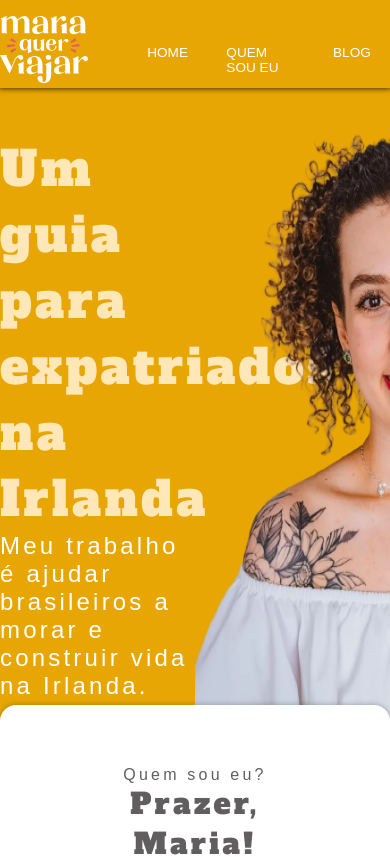
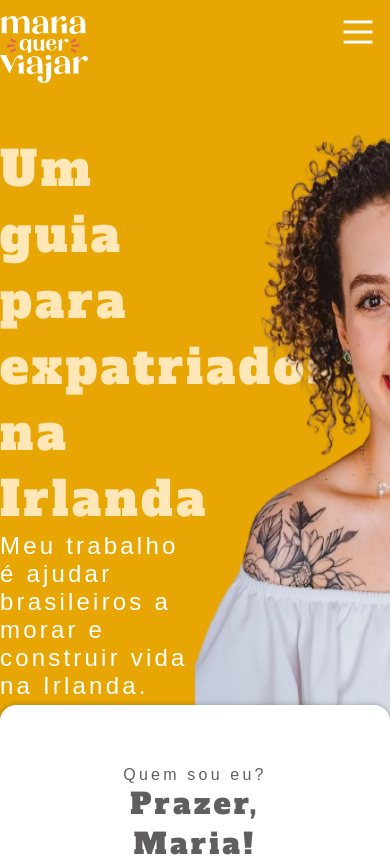
Before and after one commit to sheldonled/mariaquerviajar, a Nuxt app: page / in a window 390 px wide. Shown: the top 857 px of the page. Built offline with nearby package versions, Linux system fonts and the light colour scheme; a web font is replaced by a local one.

Commit message:
Add mobile menu and responsivity

```diff
--- a/assets/scss/variables.scss
+++ b/assets/scss/variables.scss
@@ -7,6 +7,7 @@ $primary-green: #00403f;
 $primary-orange: #f9651d;
 $primary-red: #db4545;
 $text-default-color: #605e5e;
+$text-light-grey: #dbdbdb;
 $text-white-1: #ffe7b8;
 $white: #FFF;
 $transparent-black: rgba(0, 0, 0, 0.2);
--- a/components/Header.vue
+++ b/components/Header.vue
@@ -4,6 +4,19 @@ import LOGO_SVG from "../assets/img/logo.svg";
 export default {
   name: "Header",
   LOGO_SVG,
+  data() {
+    return {
+      isMenuOpen: false,
+    };
+  },
+  methods: {
+    menuToggle() {
+      this.isMenuOpen = !this.isMenuOpen;
+    },
+    closeMenu() {
+      this.isMenuOpen = false;
+    },
+  },
 };
 </script>
 <template>
@@ -14,16 +27,33 @@ export default {
           <img :src="$options.LOGO_SVG" class="logo" />
         </a>
         <nav class="site-main-navigation">
-          <ul class="site-menu">
-            <li class="site-menu-item">
+          <button
+            :class="['site-menu-button', { opened: isMenuOpen }]"
+            @click="menuToggle"
+            aria-label="Main Menu"
+          >
+            <svg viewBox="0 0 100 100">
+              <path
+                class="line line1"
+                d="M 20,29.000046 H 80.000231 C 80.000231,29.000046 94.498839,28.817352 94.532987,66.711331 94.543142,77.980673 90.966081,81.670246 85.259173,81.668997 79.552261,81.667751 75.000211,74.999942 75.000211,74.999942 L 25.000021,25.000058"
+              />
+              <path class="line line2" d="M 20,50 H 80" />
+              <path
+                class="line line3"
+                d="M 20,70.999954 H 80.000231 C 80.000231,70.999954 94.498839,71.182648 94.532987,33.288669 94.543142,22.019327 90.966081,18.329754 85.259173,18.331003 79.552261,18.332249 75.000211,25.000058 75.000211,25.000058 L 25.000021,74.999942"
+              />
+            </svg>
+          </button>
+          <ul :class="['site-menu', { opened: isMenuOpen }]">
+            <li @click="closeMenu" class="site-menu-item">
               <nuxt-link :to="{ path: '/' }">Home</nuxt-link>
             </li>
-            <li class="site-menu-item">
+            <li @click="closeMenu" class="site-menu-item">
               <nuxt-link :to="{ path: '/', hash: '#sobre' }"
                 >Quem Sou Eu</nuxt-link
               >
             </li>
-            <li class="site-menu-item">
+            <li @click="closeMenu" class="site-menu-item">
               <nuxt-link :to="{ path: '/' }">Blog</nuxt-link>
             </li>
           </ul>
@@ -43,12 +73,15 @@ export default {
 .site-header {
   background-color: $primary-yellow;
   height: $site-header-height;
-  position: fixed;
-  z-index: 1000;
+  position: absolute;
+  z-index: 9000;
   top: 0;
   left: 0;
   right: 0;
-  box-shadow: $header-footer-box-shadow;
+  @media (min-width: 40rem) {
+    position: fixed;
+    box-shadow: $header-footer-box-shadow;
+  }
 }
 
 .site-header-placeholder {
@@ -61,26 +94,125 @@ export default {
   align-items: flex-end;
 }
 
+.site-menu-button {
+  display: flex;
+  z-index: 1000;
+  position: fixed;
+  top: 0.5rem;
+  right: 0.5rem;
+  width: 3rem;
+  height: 3rem;
+  padding: 0;
+  border: 0;
+  border-radius: 0.25rem;
+  background-color: $primary-yellow;
+  cursor: pointer;
+
+  .line {
+    fill: none;
+    stroke: $white;
+    stroke-width: 6;
+    transition: stroke-dasharray 600ms cubic-bezier(0.4, 0, 0.2, 1),
+      stroke-dashoffset 600ms cubic-bezier(0.4, 0, 0.2, 1);
+  }
+  .line1 {
+    stroke-dasharray: 60 207;
+    stroke-width: 6;
+  }
+  .line2 {
+    stroke-dasharray: 60 60;
+    stroke-width: 6;
+  }
+  .line3 {
+    stroke-dasharray: 60 207;
+    stroke-width: 6;
+  }
+
+  &.opened {
+    .line1 {
+      stroke-dasharray: 90 207;
+      stroke-dashoffset: -134;
+      stroke-width: 6;
+    }
+    .line2 {
+      stroke-dasharray: 1 60;
+      stroke-dashoffset: -30;
+      stroke-width: 6;
+    }
+    .line3 {
+      stroke-dasharray: 90 207;
+      stroke-dashoffset: -134;
+      stroke-width: 6;
+    }
+  }
+
+  @media (min-width: 40rem) {
+    display: none;
+  }
+}
+
 .site-menu {
   display: flex;
+  flex-flow: column;
   list-style: none;
+  position: fixed;
+  top: 0;
+  left: 100%;
+  width: 100vw;
+  height: 100vh;
+  padding: 3.5rem;
+  margin: 0;
+  background-color: $white;
+  text-align: center;
+  transition: left 0.5s cubic-bezier(0, 1, 1, 1) 0s;
+  z-index: 950;
+  &.opened {
+    left: 0;
+  }
+
+  @media (min-width: 40rem) {
+    position: relative;
+    flex-flow: row;
+    top: unset;
+    left: unset;
+    width: unset;
+    height: unset;
+    padding: 0;
+    background-color: transparent;
+  }
 }
 
 .site-menu-item {
-  font-size: 0.85rem;
-  margin: 0 1.2rem 0.5rem;
+  font-size: 1rem;
+  margin: 0;
   text-transform: uppercase;
   & a {
-    color: #fff;
+    display: block;
+    padding: 1rem 0;
+    width: 100%;
+    color: $text-default-color;
+    border-bottom: 1px solid $text-light-grey;
     text-decoration: none;
-    transition: color 0.4s ease 0s;
+    transition: color 0.5s ease 0s;
     &:hover {
-      color: #dbdbdb;
+      color: $primary-yellow;
     }
   }
 
   &.active a {
+    font-size: 0.85rem;
     color: $primary-red;
+  }
+
+  @media (min-width: 40rem) {
+    & a {
+      color: $white;
+      border: 0;
+      margin: 0 1.2rem 0.5rem;
+      &:hover {
+        color: $text-light-grey;
+      }
+    }
   }
 }
 </style>
```
